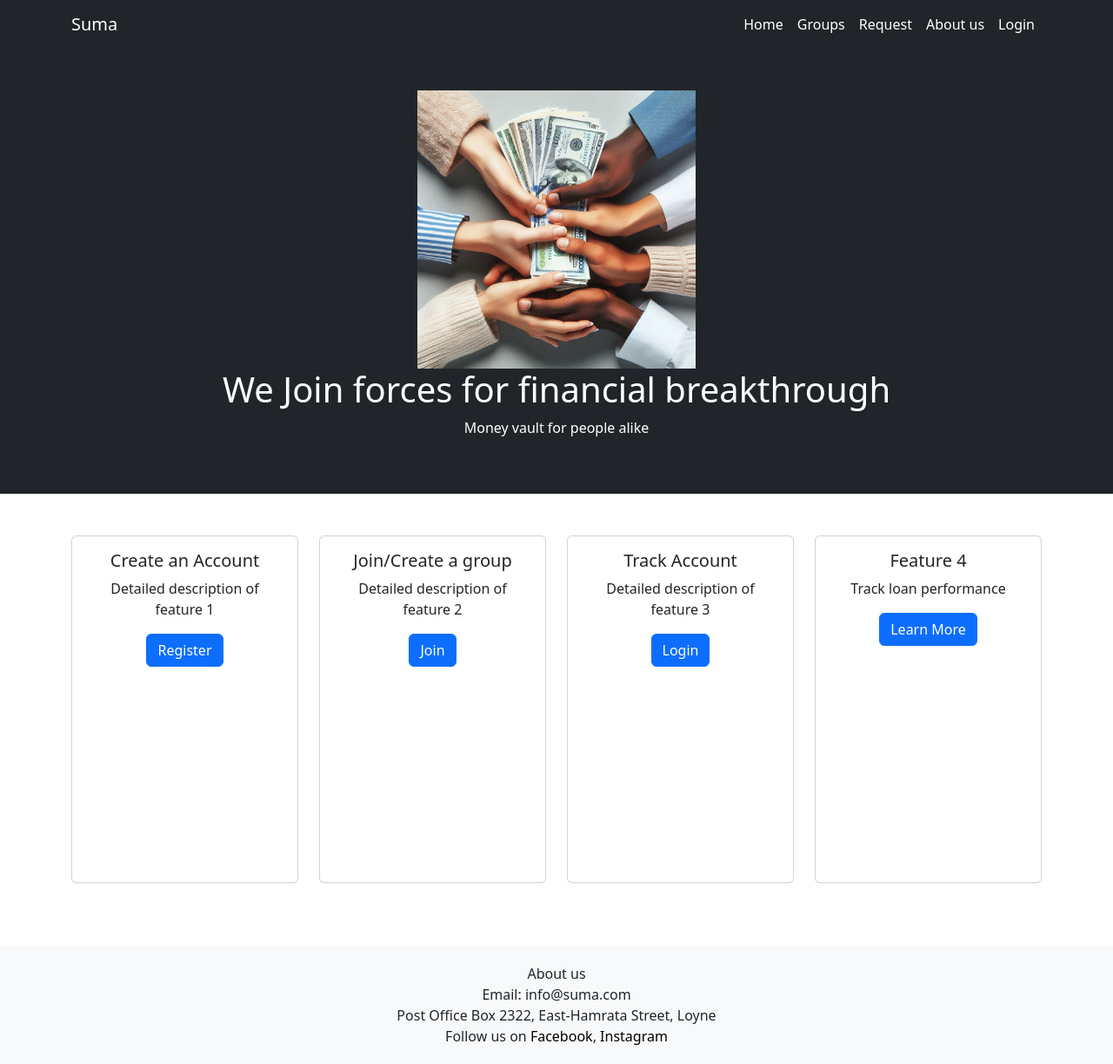
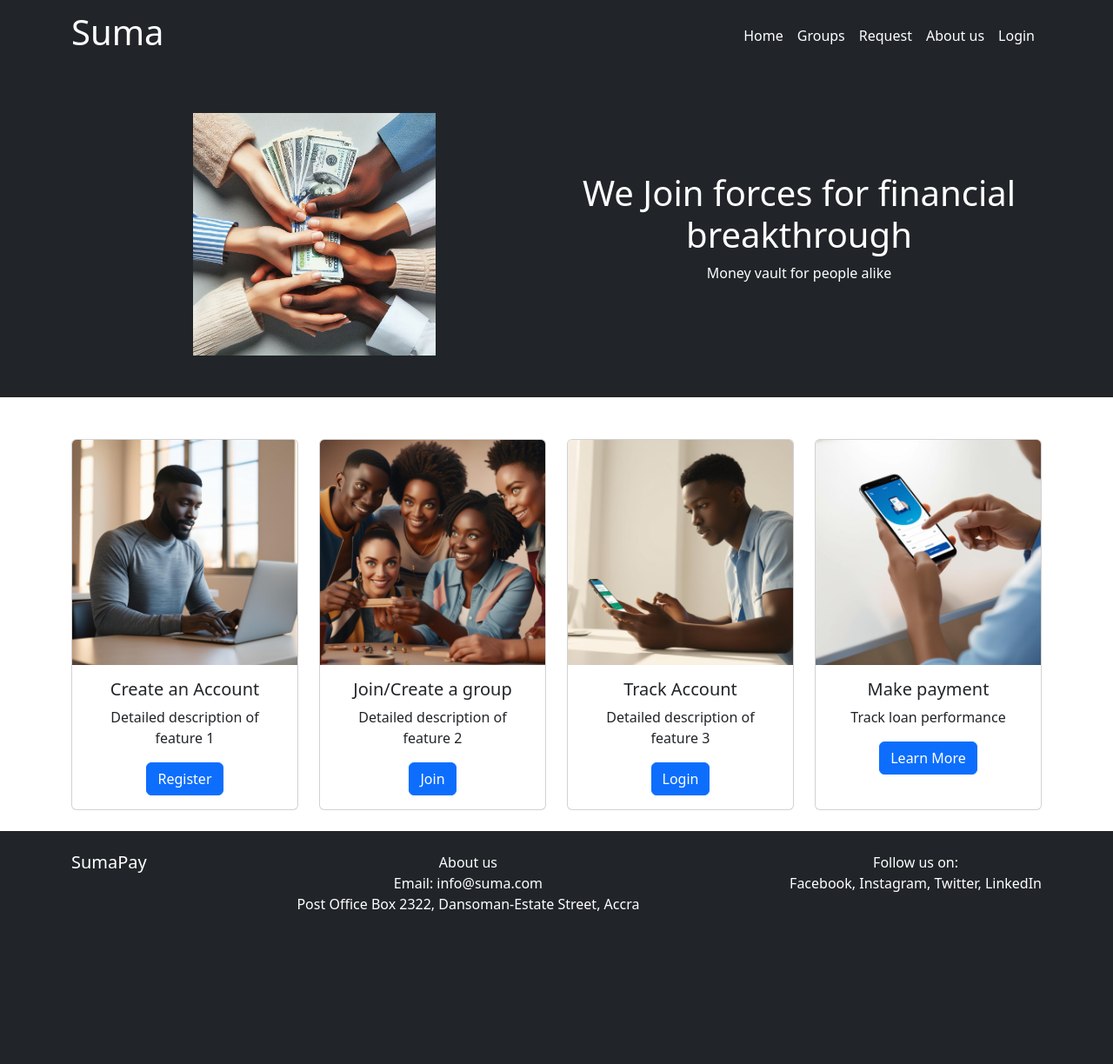
Before and after one commit to Nyagarama/SumaPay, a web app: file Front-end/index.html in a window 1280 px wide. Shown: the whole page at 87% size. After the commit the page ends 1048 px from the top, so only its background shows below. Run offline with its HTML, style and script files only (its server is not run), Linux system fonts and the light colour scheme.

Commit message:
interface enhanced

```diff
--- a/Front-end/index.html
+++ b/Front-end/index.html
@@ -14,70 +14,78 @@
     <!-- Navbar -->
     <nav class="navbar navbar-expand-lg navbar-dark bg-dark">
         <div class="container">
-            <a class="navbar-brand" href="/Front-end/index.html">Suma</a>
+            <a class="navbar-brand" href="/Front-end/index.html">
+                <h1>Suma</h1>
+            </a>
             <button class="navbar-toggler" type="button" data-bs-toggle="collapse" data-bs-target="#navbarNav">
                 <span class="navbar-toggler-icon"></span>
             </button>
             <div class="collapse navbar-collapse" id="navbarNav">
                 <ul class="navbar-nav ms-auto">
-                    <li class="nav-item"><a class="nav-link" href="#">Home</a></li>
-                    <li class="nav-item"><a class="nav-link" href="#">Groups</a></li>
-                    <li class="nav-item"><a class="nav-link" href="#">Request</a></li>
-                    <li class="nav-item"><a class="nav-link" href="#">About us</a></li>
-                    <li class="nav-item"><a class="nav-link" href="#">Login</a></li>
+                    <li class="nav-item"><a class="nav-link" href="/Front-end/index.html"><i class="bi bi-house-door"></i> Home</a></li>
+                    <li class="nav-item"><a class="nav-link" href="#"><i class="bi bi-people"></i> Groups</a></li>
+                    <li class="nav-item"><a class="nav-link" href="#"><i class="bi bi-envelope"></i> Request</a></li>
+                    <li class="nav-item"><a class="nav-link" href="#"><i class="bi bi-info-circle"></i> About us</a></li>
+                    <li class="nav-item"><a class="nav-link" href="/Front-end/signIn.html"><i class="bi bi-box-arrow-in-right"></i> Login</a></li>
                 </ul>
             </div>
         </div>
     </nav>
 
     <!-- Hero Section -->
-    <section class="bg-dark text-white text-center py-5">
-        <div class="container hero-txt">
-            <img src="/Front-end/images/four hands holding.png" alt="hero-img" class="hero-img img-left">
-            <h1>We Join forces for financial breakthrough</h1>
-            <p>Money vault for people alike</p>
+    <section class="bg-dark text-white py-5">
+        <div class="container d-flex align-items-center justify-content-center">
+            <div class="row w-100"></div>
+                <div class="col-md-6 d-flex justify-content-center">
+                    <img src="/Front-end/images/four hands holding.png" alt="hero-img" class="hero-img  w-50">
+                </div>
+                <div class="col-md-6 text-center d-flex flex-column justify-content-center">
+                    <h1>We Join forces for financial breakthrough</h1>
+                    <p>Money vault for people alike</p>
+                </div>
+            </div>
         </div>
     </section>
 
    <!--main-->
-<div class="container my-5">
-    <div class="row">
-        <div class="col-md-3 mb-4" >
-            <div class="card">
+<div class="container mt-5">
+    <div class="row justify-content-center">
+        <div class="col-md-3 mb-4">
+            <div class="card h-100">
+                <img src="/Front-end/images/black individual doing registration online.jpg" alt="photo_reg" class="card-img-top">
                 <div class="card-body text-center">
                     <h5 class="card-title">Create an Account</h5>
                     <p class="card-text">Detailed description of feature 1</p>
-                    <p class="card-text"></p>
-                    <button class="btn btn-primary" onclick="www.Front-end/regist.html">Register</button>
+                    <button class="btn btn-primary" onclick="location.href='/Front-end/regist.html'">Register</button>
                 </div>
             </div>
         </div>
         <div class="col-md-3 mb-4">
-            <div class="card">
+            <div class="card h-100">
+                <img src="/Front-end/images/group of four individuals with the same interest.jpg" alt="photo_log" class="card-img-top">
                 <div class="card-body text-center">
                     <h5 class="card-title">Join/Create a group</h5>
                     <p class="card-text">Detailed description of feature 2</p>
-                    <p class="card-text"></p>
                     <button class="btn btn-primary" onclick="#">Join</button>
                 </div>
             </div>
         </div>
         <div class="col-md-3 mb-4">
-            <div class="card">
+            <div class="card h-100">
+                <img src="/Front-end/images/black individual using their phone to track their financial contribution.jpg" alt="photo_grp" class="card-img-top">
                 <div class="card-body text-center">
                     <h5 class="card-title">Track Account</h5>
                     <p class="card-text">Detailed description of feature 3</p>
-                    <p class="card-text"></p>
                     <button class="btn btn-primary" onclick="#">Login</button>
                 </div>
             </div>
         </div>
         <div class="col-md-3 mb-4">
-            <div class="card">
+            <div class="card h-100">
+                <img src="/Front-end/images/individual making online payment using  mobile phone.jpg" alt="photo_inter" class="card-img-top">
                 <div class="card-body text-center">
-                    <h5 class="card-title">Feature 4</h5>
+                    <h5 class="card-title">Make payment</h5>
                     <p class="card-text">Track loan performance</p>
-                    <p class="card-text"></p>
                     <button class="btn btn-primary">Learn More</button>
                 </div>
             </div>
@@ -87,12 +95,25 @@
 
 </div>
     <!-- Footer -->
-    <footer class="text-center">
-        <div class="container">
-            <p class="mb-0">About us</p>
-            <p class="mb-0">Email: info@suma.com</p>
-            <p class="mb-0">Post Office Box 2322, East-Hamrata Street, Loyne</p>
-            <p class="mb-0">Follow us on <a href="#">Facebook</a>, <a href="#">Instagram</a></p>
+    <footer class="text-center bg-dark py-4">
+        <div class="container text-white d-flex justify-content-between">
+            <div>
+                <h5>SumaPay</h5>
+            </div>
+            <div>
+                <p class="mb-0">About us</p>
+                <p class="mb-0">Email: info@suma.com</p>
+                <p class="mb-0">Post Office Box 2322, Dansoman-Estate Street, Accra</p>
+            </div>
+            <div>
+                <p class="mb-0">Follow us on:</p>
+                <p class="mb-0">
+                    <a href="#" class="text-white">Facebook</a>,
+                    <a href="#" class="text-white">Instagram</a>,
+                    <a href="#" class="text-white">Twitter</a>,
+                    <a href="#" class="text-white">LinkedIn</a>
+                </p>
+            </div>
         </div>
     </footer>
 
--- a/Front-end/style/style_index.css
+++ b/Front-end/style/style_index.css
@@ -1,9 +1,14 @@
-div .card{
-    height: 50vh;
-    width: auto;
+.card{
+
 }
 
-.hero-img{
-    height: 40vh;
-    width: auto;
+.card-img{
+    width: 20px;
 }
+
+.hero_img{
+    width: 60vh;
+    justify-content: center;
+    position: relative;
+    margin: 20px;
+}
```
Also changed, not shown: Front-end/regist.html (+7 -2 lines), Front-end/images/black individual doing registration online.jpg (added), Front-end/images/black individual using their phone to track their financial contribution.jpg (added), Front-end/images/group of four individuals with the same interest.jpg (added), Front-end/images/human loging in.jpg (added), Front-end/images/individual making online payment using  mobile phone.jpg (added).
